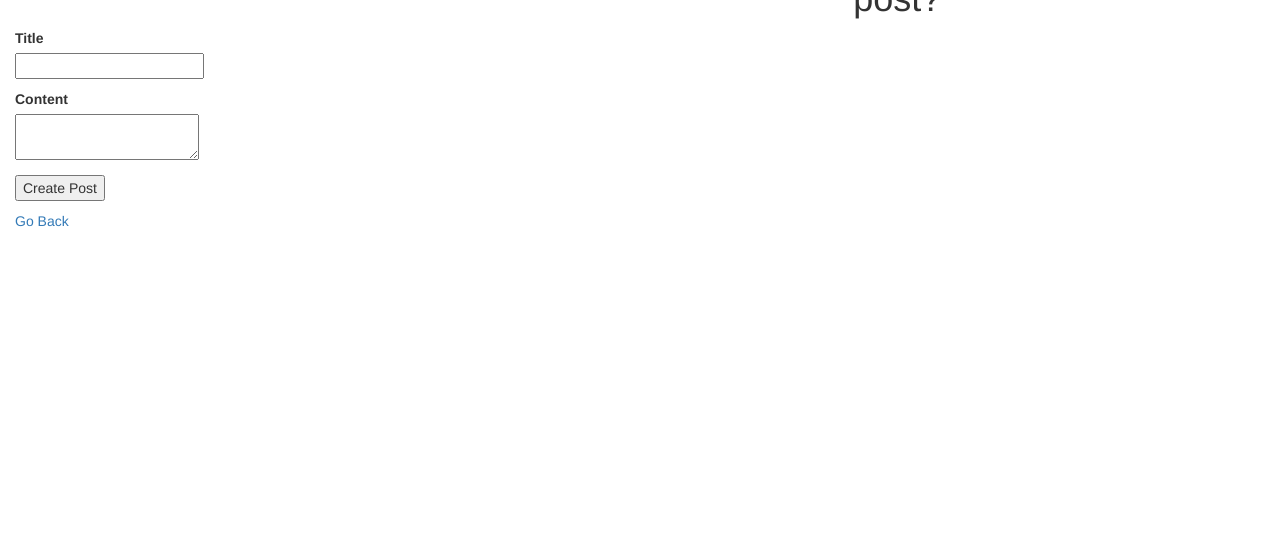
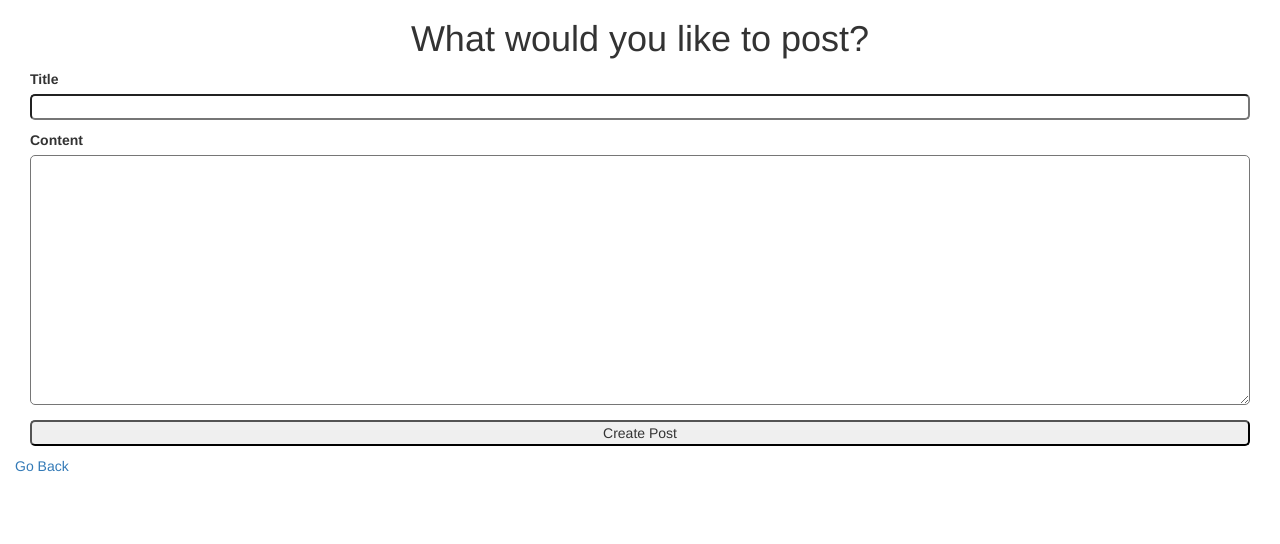
Before and after one commit to AshRhazaly/Personal-Blog, a Rails app: page /posts/new in a window 1280 px wide. Shown: the part 256-800 px from the top of the page. Run offline with Rails 7, Linux system fonts and the light colour scheme; style sheets or scripts are compiled from the project's sources; some libraries are stand-ins or nearby versions.

Commit message:
Styled the form.

```diff
--- a/blog/app/assets/stylesheets/application.css.scss
+++ b/blog/app/assets/stylesheets/application.css.scss
@@ -1,10 +1,10 @@
 @import "bootstrap-sprockets";
 @import "bootstrap";
-
-header {
+@import 'new';
+@import 'form';
+.banner {
   height:175px;
   background-color:#F47A42;
-  position:relative;
 }
 
 .left-top {
@@ -15,7 +15,7 @@ header {
 }
 
 .middle-top img {
-  margin-left:65px;
+  margin-left:75px;
   margin-top:55px;
 }
 
--- /dev/null
+++ b/blog/app/assets/stylesheets/form.css.scss
@@ -0,0 +1,13 @@
+.main-form {
+  text-align: center;
+}
+
+.form input {
+  width: 100%;
+  border-radius: 5px;
+}
+.content-area {
+  width:100%;
+  height:250px;
+  border-radius: 5px;
+}
--- a/blog/app/assets/stylesheets/new.css.scss
+++ b/blog/app/assets/stylesheets/new.css.scss
@@ -0,0 +1,4 @@
+.clear {
+  clear:both;
+  text-align: center;
+}
--- a/blog/app/views/layouts/application.html.erb
+++ b/blog/app/views/layouts/application.html.erb
@@ -11,7 +11,7 @@
   </head>
 
   <body class="container-fluid">
-    <header class="row">
+    <header class="row banner">
 
       <section class="col-xs-4 left-top">
         <p>Hey welcome to my<br /> humble blog!</p>
--- a/blog/app/views/posts/_form.html.erb
+++ b/blog/app/views/posts/_form.html.erb
@@ -1,15 +1,21 @@
-<%= form_for @post do |f| %>
+<section class="container-fluid ">
+  <%= form_for @post, :html => {:class =>"form"} do |f| %>
+  <section class="content-box">
     <p>
       <%= f.label :title %><br>
       <%= f.text_field :title %>
     </p>
-
+  </section>
+  <section class="content-box">
     <p>
       <%= f.label :content %><br>
-    <%= f.text_area :content %>
+      <%= f.text_area :content, :class =>"content-area" %>
     </p>
-
+  </section>
+  <section>
     <p>
       <%= f.submit %>
     </p>
   <% end %>
+  </section>
+</section>
--- a/blog/app/views/posts/new.html.erb
+++ b/blog/app/views/posts/new.html.erb
@@ -1,3 +1,5 @@
-<h1>What would you like to post?</h1>
+<header class="row clear">
+  <h1>What would you like to post?</h1>
+</header>
 <%= render 'form' %>
 <%= link_to 'Go Back', posts_path %>
--- a/blog/config/initializers/assets.rb
+++ b/blog/config/initializers/assets.rb
@@ -3,7 +3,7 @@
 # Version of your assets, change this if you want to expire all your assets.
 Rails.application.config.assets.version = '1.0'
 Rails.application.config.assets.precompile += %w( index.css )
-Rails.application.config.assets.precompile += %w( form.css )
+Rails.application.config.assets.precompile += %w( new.css )
 # Add additional assets to the asset load path
 # Rails.application.config.assets.paths << Emoji.images_path
 
```
Also changed, not shown: blog/app/assets/stylesheets/_form.css.scss (deleted). Lines whose indentation alone changed are shown as unchanged.
